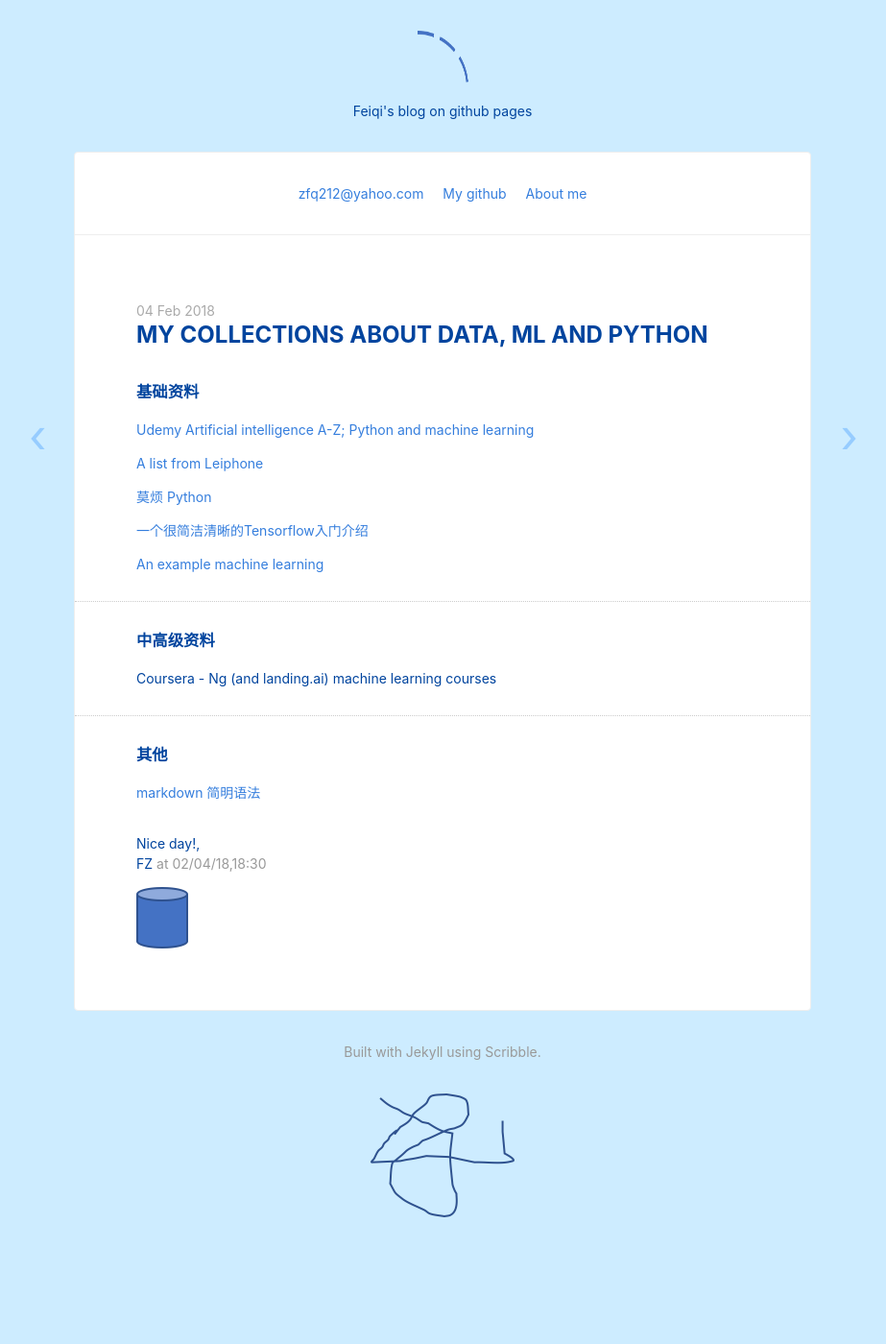
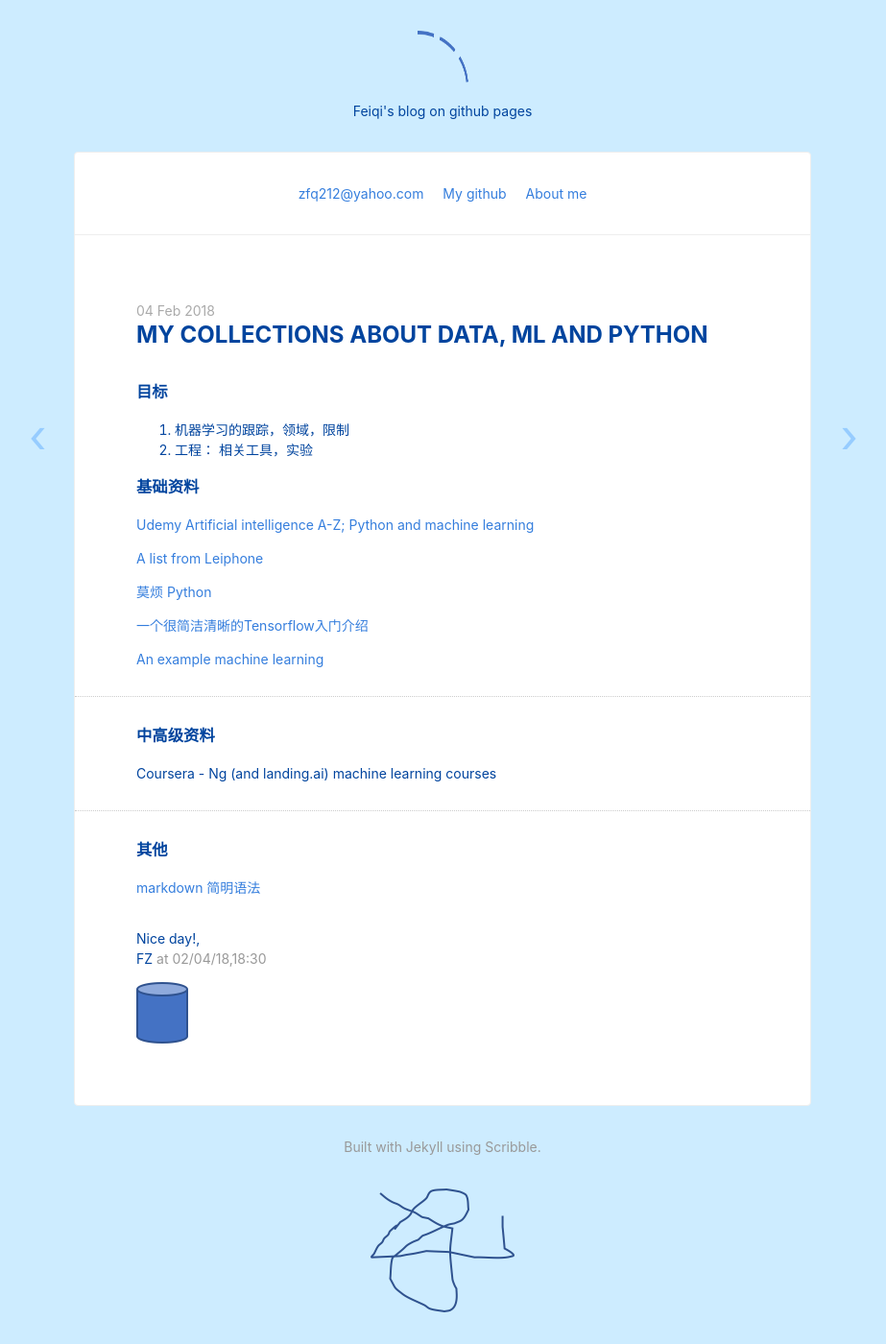
Before and after one commit to zfq212git/zfq212git.github.io, a Jekyll site: the page built from _posts/2018-02-04-test1-firstPost.md, in a window 1280 px wide. Shown: the whole page at 96% size, without its empty margins (179-1102 px from the left). Built offline with Jekyll 4.4.1, drawn with Linux system fonts in a browser that asks for light colours; nearby versions of some CDN libraries; before the commit the page ends 1301 px from its top, so only the background shows below that.

Commit message:
Update 2018-02-04-test1-firstPost.md

```diff
--- a/_posts/2018-02-04-test1-firstPost.md
+++ b/_posts/2018-02-04-test1-firstPost.md
@@ -2,6 +2,10 @@
 title: My collections about data, ML and Python
 date: 2018-02-04 18:30:29
 ---
+
+### 目标
+1. 机器学习的跟踪，领域，限制
+2. 工程： 相关工具，实验
 
 ### 基础资料
 
```
